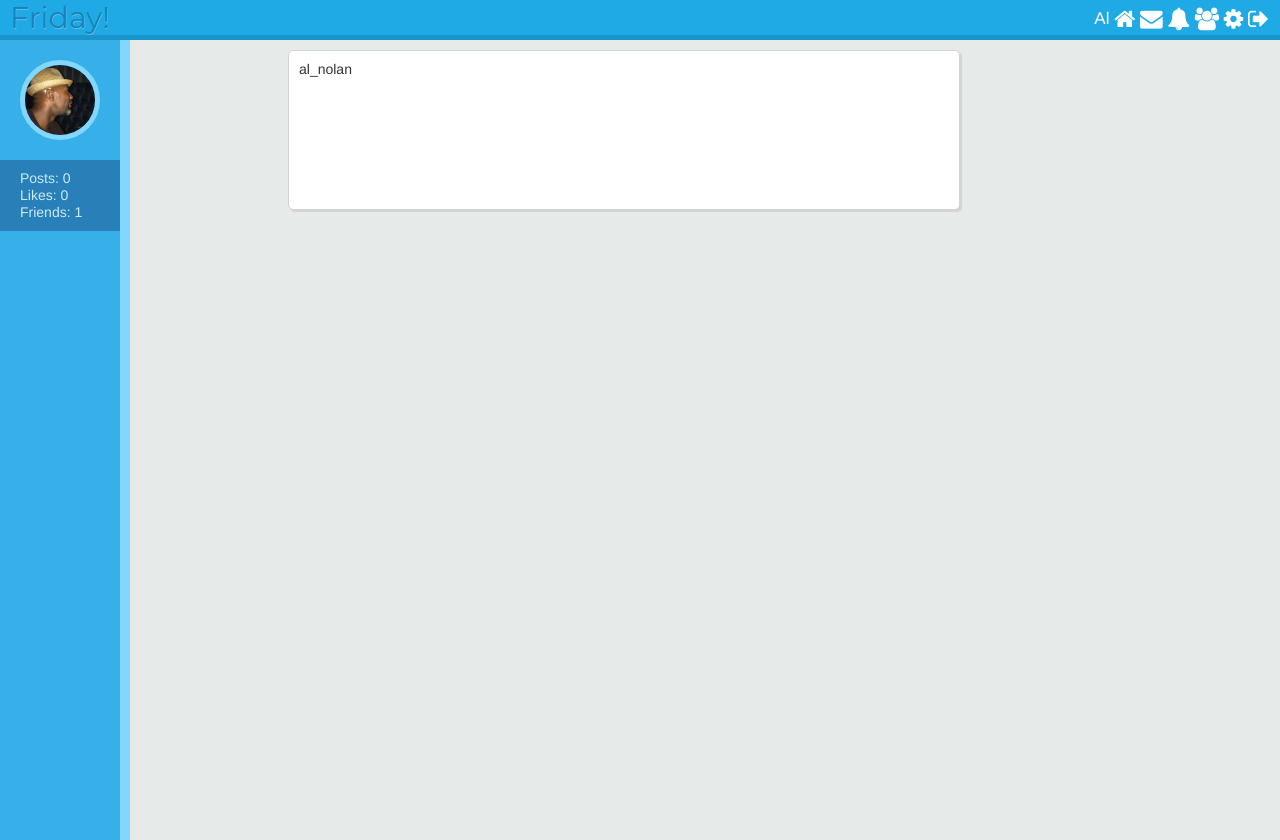
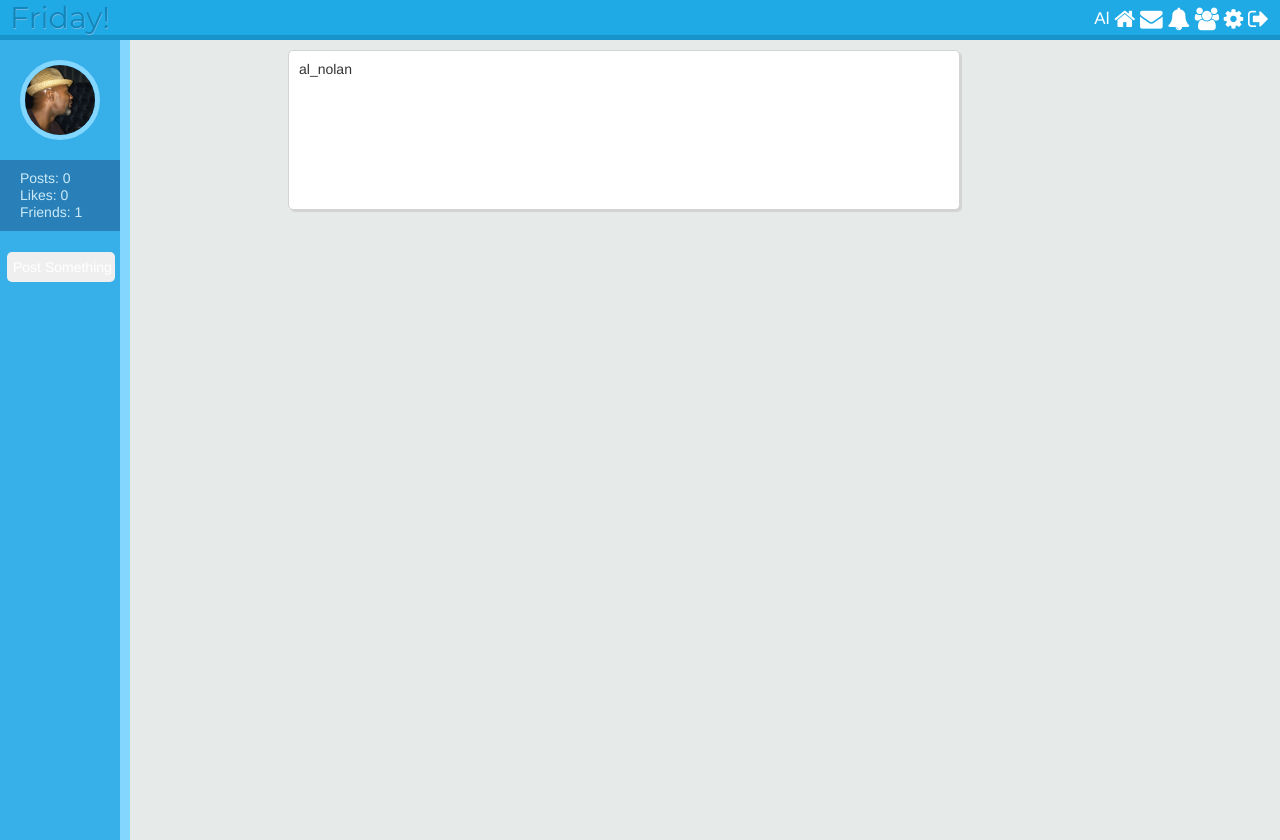
Before and after one commit to mariamhar/Friday, a PHP site: page /al_nolan in a window 1280 px wide. Run offline with PHP 8.4, Linux system fonts and the light colour scheme; a user stored in the database is signed in; data comes from the database, SQL or seed files in the repository; some libraries are stand-ins or nearby versions.

Commit message:
83
83 - add bootstrap modal

```diff
--- a/profile.php
+++ b/profile.php
@@ -67,12 +67,45 @@
             }
           }
         ?>
+
       </form>
+
+      <input type="submit" class="deep_blue" data-toggle="modal" data-target="#post_form" value="Post Something">
 
     </div>
 
     <div class="main_column column">
       <?php echo $username; ?>
+
+      <!-- Modal -->
+      <div class="modal fade" id="post_form" tabindex="-1" role="dialog" aria-labelledby="post_modal_label">
+        <div class="modal-dialog" role="document">
+          <div class="modal-content">
+            <div class="modal-header">
+              <button type="button" class="close" data-dismiss="modal" aria-label="Close"><span aria-hidden="true">&times;</span></button>
+              <h4 class="modal-title" id="myModalLabel">Post Something!</h4>
+            </div>
+
+            <div class="modal-body">
+              <p>This will appear on the user's profile page and also their newsfeed for your friends to see!</p>
+
+              <form class="profile_post" action="" method="POST">
+                <div>
+                  <textarea class="form_control" name="post_body"></textarea>
+                  <input type="hidden" name="user_from" value="<?php echo $userLoggedIn; ?>">
+                  <input type="hidden" name="user_to" value="<?php echo $username; ?>">
+                </div>
+              </form>
+
+            </div>
+
+            <div class="modal-footer">
+              <button type="button" class="btn btn-default" data-dismiss="modal">Close</button>
+              <button type="button" class="btn btn-primary">Post</button>
+            </div>
+          </div>
+        </div>
+      </div>
     </div>
 
   </body>
```
